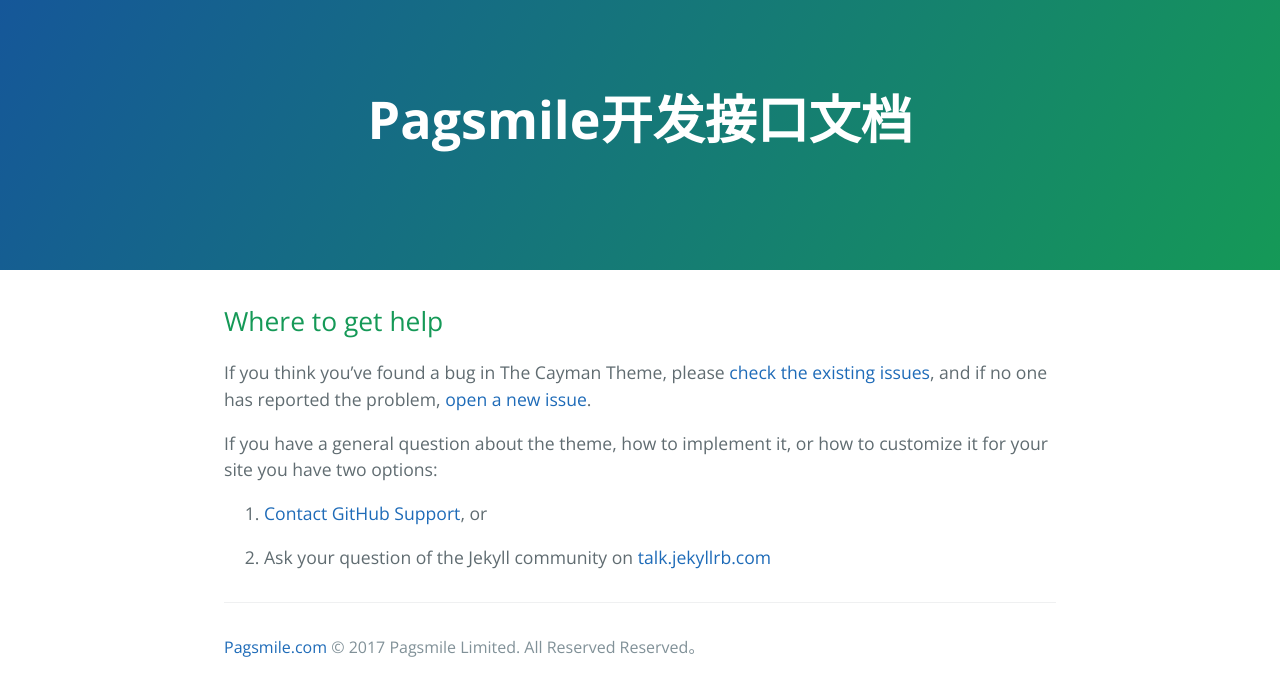
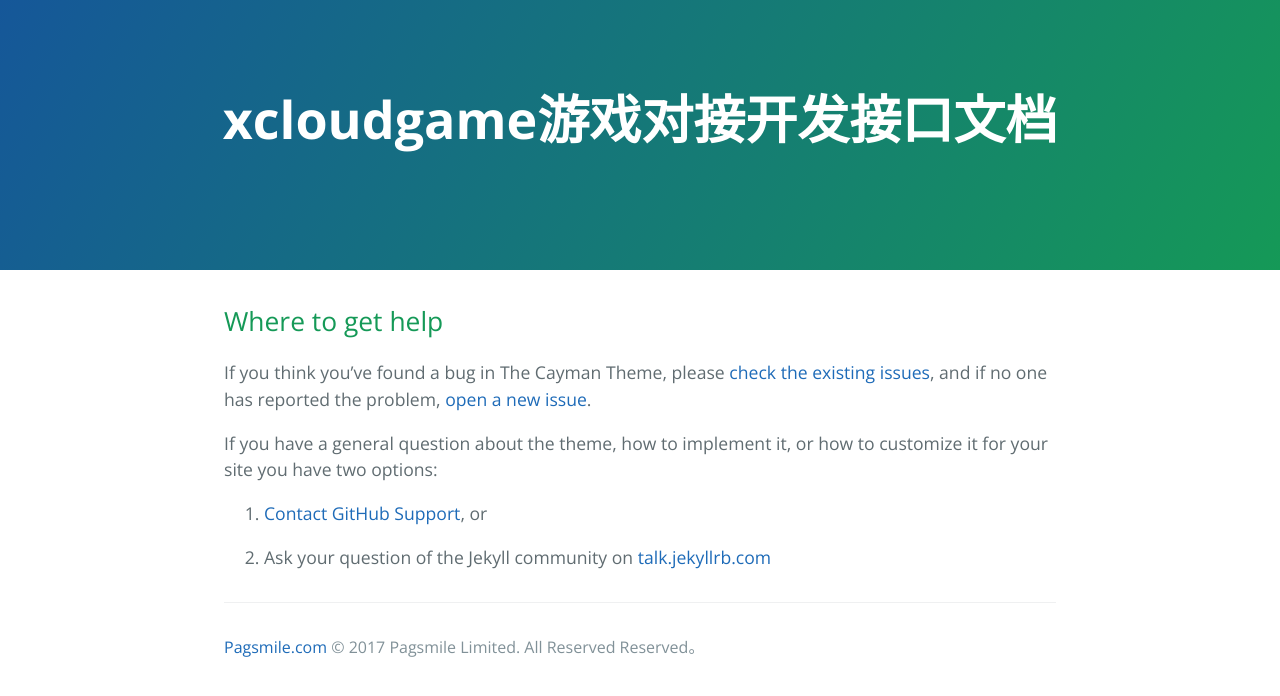
Before and after one commit to xcloudgame-developers/xcloudgame-developers.github.io, a Jekyll site: the page built from docs/SUPPORT.md, in a window 1280 px wide. Shown: the top 696 px of the page. Built offline with Jekyll 4.4.1, drawn with Linux system fonts in a browser that asks for light colours; our own code applies the rules of GitHub Pages for plain Markdown files.

Commit message:
Update default.html

```diff
--- a/_layouts/default.html
+++ b/_layouts/default.html
@@ -11,7 +11,7 @@
   </head>
   <body>
     <section class="page-header">
-      <h1 class="project-name">Pagsmile开发接口文档</h1>
+      <h1 class="project-name">xcloudgame游戏对接开发接口文档</h1>
       <h2 class="project-tagline"></h2>
     </section>
 
```
